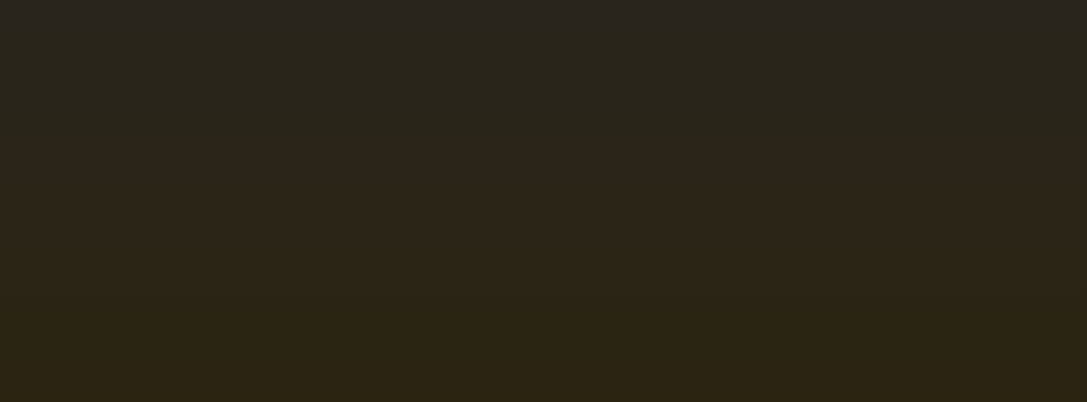
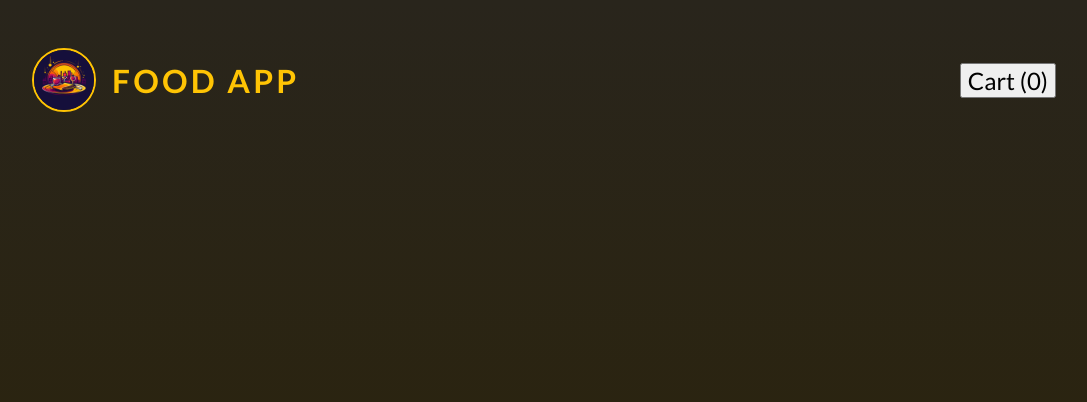
Before and after one commit to vibhorsingh11/foodOrderApp, a React (Vite) app: page / in a window 1280 px wide. Shown: the top 402 px of the page, without its empty margins (96-1183 px from the left). Built offline with nearby package versions, Linux system fonts and the light colour scheme.

Commit message:
added header

```diff
--- a/src/App.jsx
+++ b/src/App.jsx
@@ -1,5 +1,11 @@
+import Header from './components/Header.jsx';
+
 function App() {
-  return <></>;
+  return (
+    <>
+      <Header />
+    </>
+  );
 }
 
 export default App;
--- /dev/null
+++ b/src/components/Header.jsx
@@ -0,0 +1,15 @@
+import logoImg from '../assets/logo.jpg';
+
+export default function Header() {
+  return (
+    <header id="main-header">
+      <div id="title">
+        <img src={logoImg} alt="A restuarent" />
+        <h1>Food App</h1>
+      </div>
+      <nav>
+        <button>Cart (0)</button>
+      </nav>
+    </header>
+  );
+}
```
